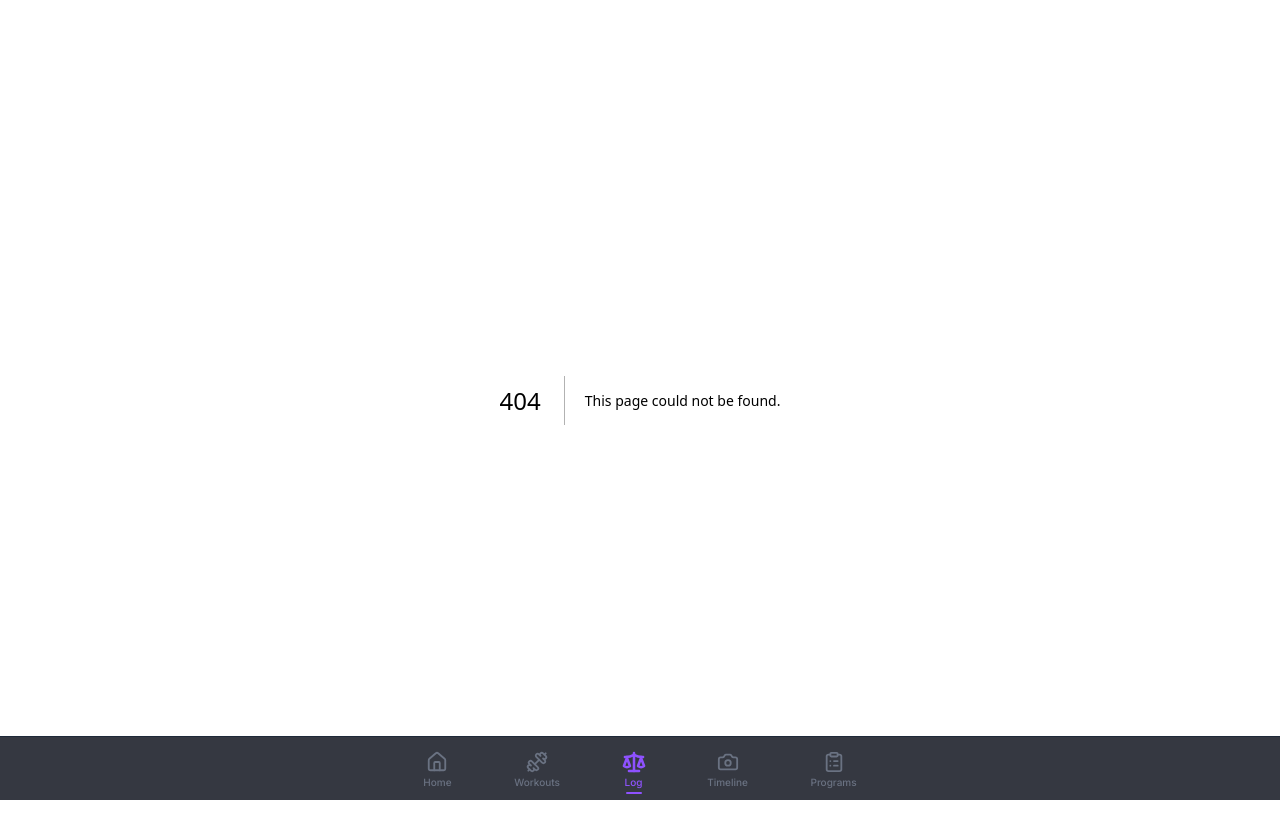
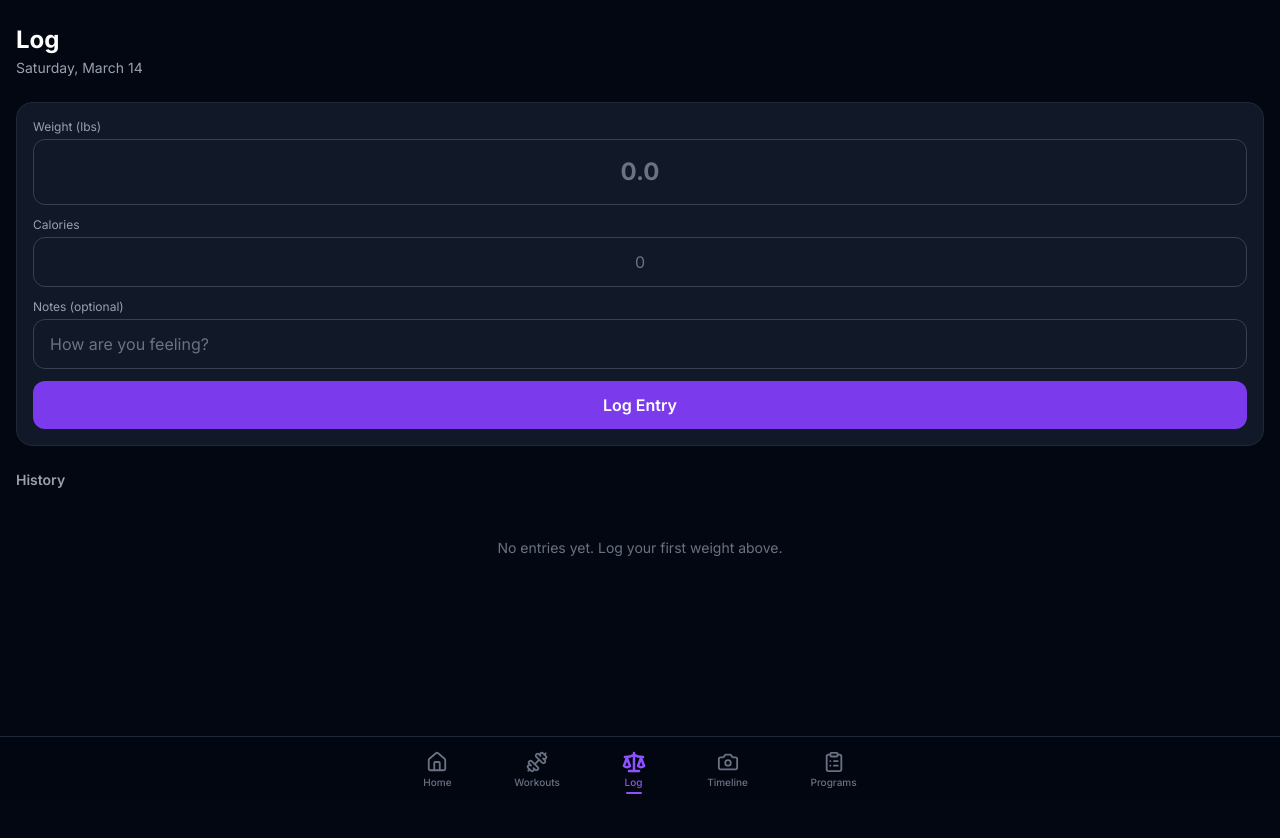
Before and after one commit to criss-langston/fittrack, a Next.js app: page /log in a window 1280 px wide. Before the commit this address had no page. Shown: the top 838 px of the page. After the commit the page ends 800 px from the top, so only its background shows below. Built offline with nearby package versions, Linux system fonts and the light colour scheme.

Commit message:
Add app/log/page.tsx

```diff
--- /dev/null
+++ b/app/log/page.tsx
@@ -0,0 +1,228 @@
+"use client";
+
+import { useState, useEffect, useCallback } from "react";
+import {
+  addWeightEntry,
+  getWeightEntries,
+  deleteWeightEntry,
+  generateId,
+} from "@/lib/db";
+import { Trash2 } from "lucide-react";
+import {
+  Chart as ChartJS,
+  CategoryScale,
+  LinearScale,
+  PointElement,
+  LineElement,
+  Title,
+  Tooltip,
+  Filler,
+} from "chart.js";
+import { Line } from "react-chartjs-2";
+
+ChartJS.register(CategoryScale, LinearScale, PointElement, LineElement, Title, Tooltip, Filler);
+
+interface WeightEntry {
+  id: string;
+  date: string;
+  weight: number;
+  calories?: number;
+  notes?: string;
+}
+
+export default function LogPage() {
+  const [entries, setEntries] = useState<WeightEntry[]>([]);
+  const [weight, setWeight] = useState("");
+  const [calories, setCalories] = useState("");
+  const [notes, setNotes] = useState("");
+
+  const loadEntries = useCallback(async () => {
+    const data = await getWeightEntries();
+    setEntries(data as WeightEntry[]);
+  }, []);
+
+  useEffect(() => {
+    loadEntries();
+  }, [loadEntries]);
+
+  const handleLog = async () => {
+    const w = parseFloat(weight);
+    if (!w || isNaN(w)) return;
+    const entry: WeightEntry = {
+      id: generateId(),
+      date: new Date().toISOString(),
+      weight: w,
+      calories: calories ? parseInt(calories) : undefined,
+      notes: notes.trim() || undefined,
+    };
+    await addWeightEntry(entry);
+    setWeight("");
+    setCalories("");
+    setNotes("");
+    await loadEntries();
+  };
+
+  const handleDelete = async (id: string) => {
+    await deleteWeightEntry(id);
+    await loadEntries();
+  };
+
+  const today = new Date().toLocaleDateString("en-US", {
+    weekday: "long",
+    month: "long",
+    day: "numeric",
+  });
+
+  const formatDate = (iso: string) =>
+    new Date(iso).toLocaleDateString("en-US", {
+      month: "short",
+      day: "numeric",
+    });
+
+  // Chart data — last 30 entries in chronological order
+  const chartEntries = [...entries].reverse().slice(-30);
+  const chartData = {
+    labels: chartEntries.map((e) => formatDate(e.date)),
+    datasets: [
+      {
+        label: "Weight (lbs)",
+        data: chartEntries.map((e) => e.weight),
+        borderColor: "#8b5cf6",
+        backgroundColor: (context: { chart: ChartJS }) => {
+          const ctx = context.chart.ctx;
+          const gradient = ctx.createLinearGradient(0, 0, 0, 200);
+          gradient.addColorStop(0, "rgba(139, 92, 246, 0.3)");
+          gradient.addColorStop(1, "rgba(139, 92, 246, 0)");
+          return gradient;
+        },
+        fill: true,
+        tension: 0.4,
+        pointRadius: 3,
+        pointBackgroundColor: "#8b5cf6",
+        borderWidth: 2,
+      },
+    ],
+  };
+
+  const chartOptions = {
+    responsive: true,
+    maintainAspectRatio: false,
+    plugins: {
+      title: { display: false },
+      tooltip: {
+        backgroundColor: "#1f2937",
+        titleColor: "#fff",
+        bodyColor: "#d1d5db",
+        borderColor: "#374151",
+        borderWidth: 1,
+        cornerRadius: 8,
+        padding: 10,
+      },
+    },
+    scales: {
+      x: {
+        ticks: { color: "#6b7280", font: { size: 10 } },
+        grid: { display: false },
+      },
+      y: {
+        ticks: { color: "#6b7280", font: { size: 10 } },
+        grid: { color: "rgba(75, 85, 99, 0.3)" },
+      },
+    },
+  } as const;
+
+  return (
+    <div className="px-4 pt-6">
+      {/* Header */}
+      <div className="mb-6">
+        <h1 className="text-2xl font-bold">Log</h1>
+        <p className="text-sm text-gray-400 mt-0.5">{today}</p>
+      </div>
+
+      {/* Quick Entry Form */}
+      <div className="card mb-6 space-y-3">
+        <div>
+          <label className="text-xs text-gray-400 mb-1 block">Weight (lbs)</label>
+          <input
+            type="number"
+            className="input-field text-2xl font-bold text-center !py-4"
+            placeholder="0.0"
+            value={weight}
+            onChange={(e) => setWeight(e.target.value)}
+            step="0.1"
+          />
+        </div>
+        <div>
+          <label className="text-xs text-gray-400 mb-1 block">Calories</label>
+          <input
+            type="number"
+            className="input-field text-center"
+            placeholder="0"
+            value={calories}
+            onChange={(e) => setCalories(e.target.value)}
+          />
+        </div>
+        <div>
+          <label className="text-xs text-gray-400 mb-1 block">Notes (optional)</label>
+          <input
+            type="text"
+            className="input-field"
+            placeholder="How are you feeling?"
+            value={notes}
+            onChange={(e) => setNotes(e.target.value)}
+          />
+        </div>
+        <button onClick={handleLog} className="btn-primary w-full">
+          Log Entry
+        </button>
+      </div>
+
+      {/* Weight Chart */}
+      {chartEntries.length >= 2 && (
+        <div className="card mb-6">
+          <h2 className="text-sm font-semibold text-gray-400 mb-3">Weight Trend</h2>
+          <div className="h-48">
+            <Line data={chartData} options={chartOptions} />
+          </div>
+        </div>
+      )}
+
+      {/* Entry History */}
+      <div className="space-y-2">
+        <h2 className="text-sm font-semibold text-gray-400 mb-2">History</h2>
+        {entries.length === 0 && (
+          <p className="text-center py-10 text-gray-500 text-sm">No entries yet. Log your first weight above.</p>
+        )}
+        {entries.map((entry) => (
+          <div key={entry.id} className="card flex items-center justify-between">
+            <div>
+              <div className="flex items-baseline gap-2">
+                <span className="font-bold text-lg">{entry.weight}</span>
+                <span className="text-xs text-gray-500">lbs</span>
+                {entry.calories && (
+                  <span className="text-xs text-gray-400 ml-2">{entry.calories} cal</span>
+                )}
+              </div>
+              <p className="text-xs text-gray-500 mt-0.5">
+                {new Date(entry.date).toLocaleDateString("en-US", {
+                  weekday: "short",
+                  month: "short",
+                  day: "numeric",
+                  hour: "numeric",
+                  minute: "2-digit",
+                })}
+              </p>
+              {entry.notes && <p className="text-xs text-gray-400 mt-0.5">{entry.notes}</p>}
+            </div>
+            <button
+              onClick={() => handleDelete(entry.id)}
+              className="text-gray-600 hover:text-red-400 p-2 transition-colors"
+            >
+              <Trash2 size={16} />
+            </button>
+          </div>
+        ))}
+      </div>
+    </div>
+  );
+}
```
